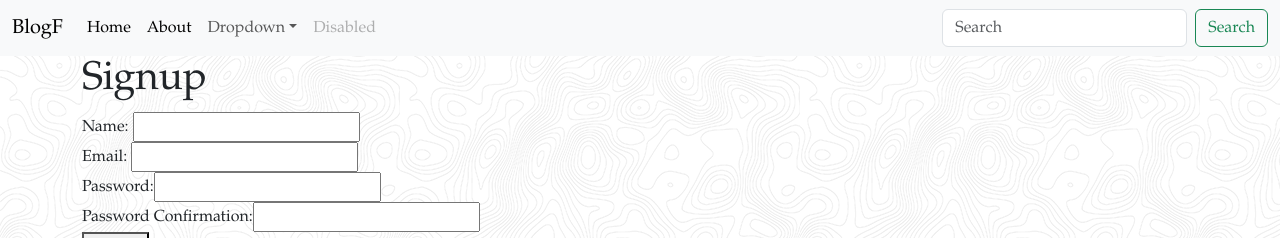
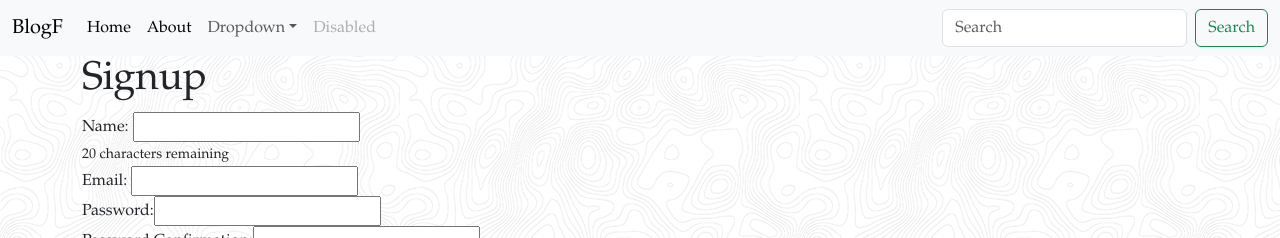
Before and after one commit to kangenoch/blog-frontend, a React (Vite) app: page /signup in a window 1280 px wide. Shown: the top 238 px of the page. Built offline with nearby package versions, Linux system fonts and the light colour scheme; no server answers.

Commit message:
adds setName / event in signup page

```diff
--- a/src/Signup.jsx
+++ b/src/Signup.jsx
@@ -3,6 +3,7 @@ import { useState } from "react";
 
 export function Signup() {
   const [errors, setErrors] = useState([]);
+  const [name, setName] = useState("");
 
   const handleSubmit = (event) => {
     event.preventDefault();
@@ -25,7 +26,9 @@ export function Signup() {
     <div>
       <h1>Signup</h1>
       <form onSubmit={handleSubmit}>
-        Name: <input type="text" name="name" />
+        Name: <input type="text" name="name" value={name} onChange={(event) => setName(event.target.value)} />
+        <br />
+        <small>{20 - name.length} characters remaining</small>
         <br />
         Email: <input type="email" name="email" />
         <br />
```
